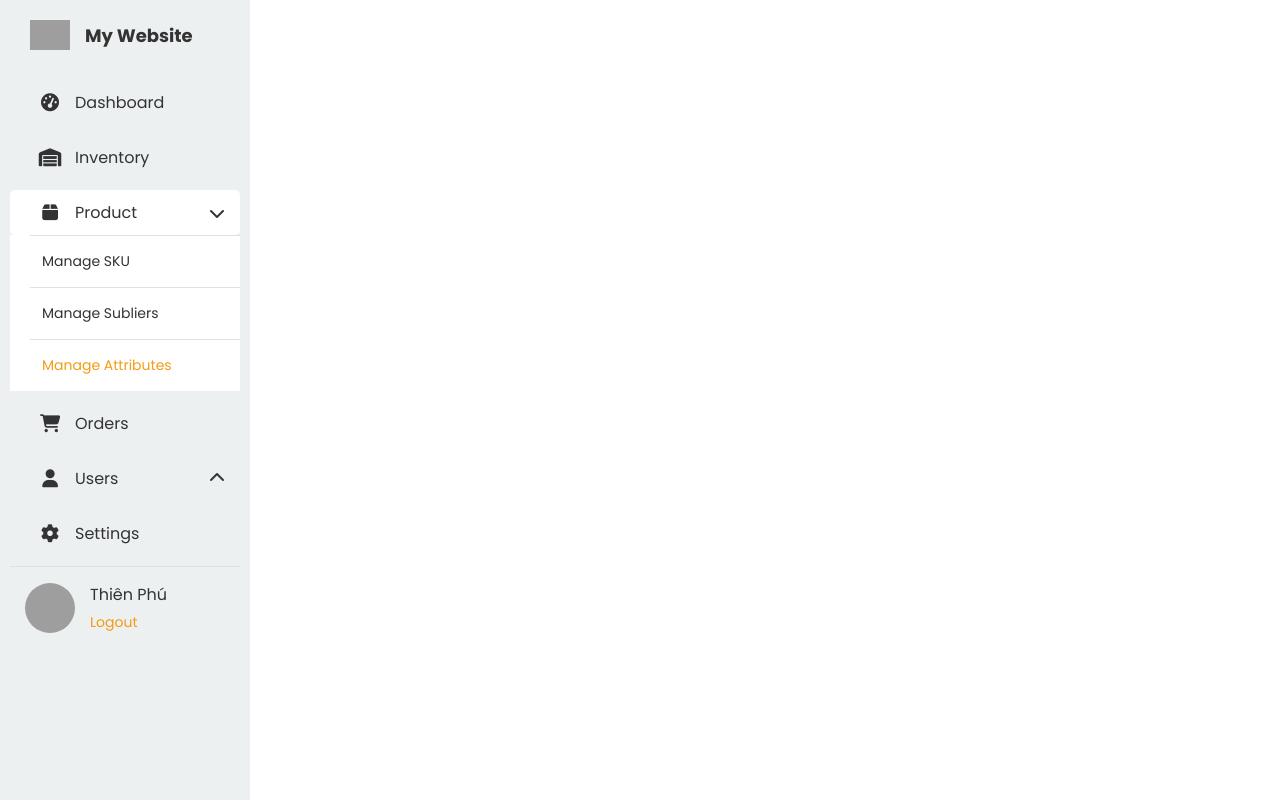
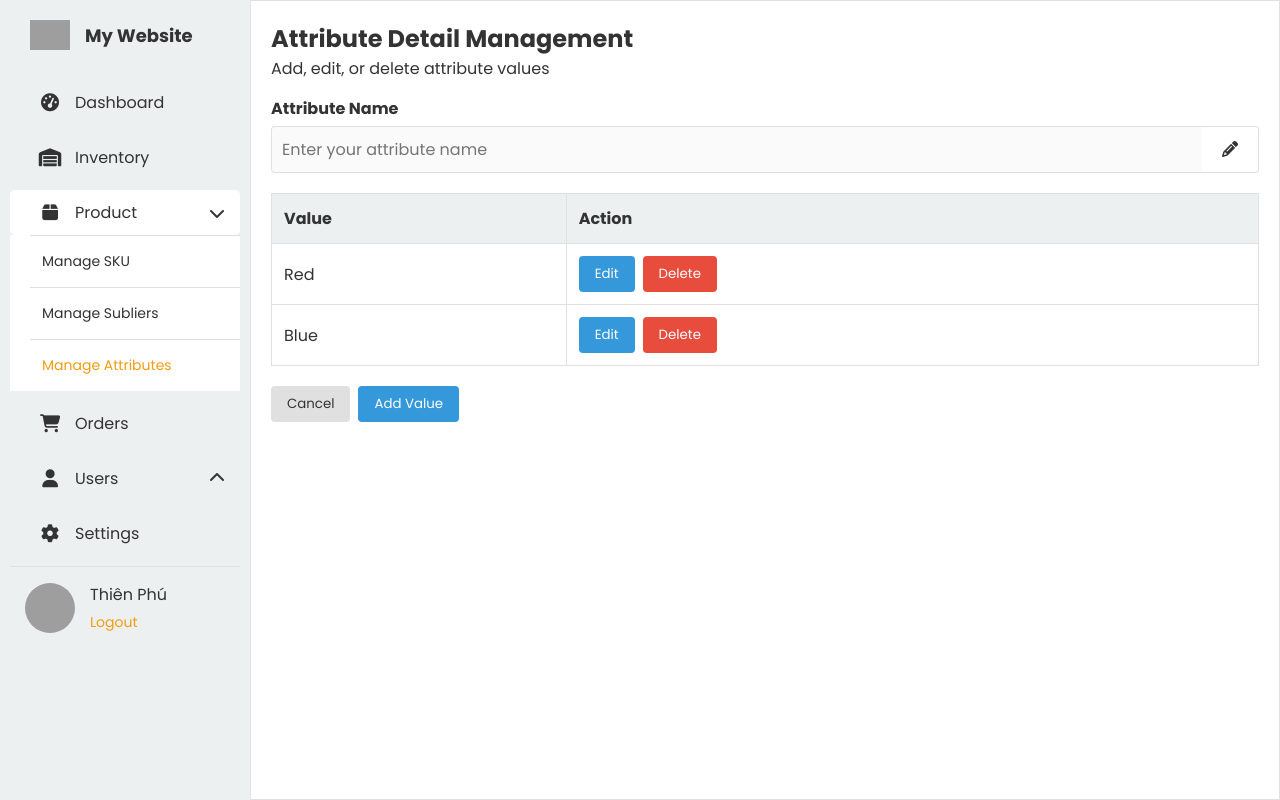
Before and after one commit to lucasngucii/SmartWarehouseManagement-FE, a React (Create React App) app: page /management-attribute in a window 1280 px wide. Built offline with nearby package versions, Linux system fonts and the light colour scheme; grey boxes are pictures that could not be loaded.

Commit message:
hoan thien so bo giao dien attribute

```diff
--- a/src/App.css
+++ b/src/App.css
@@ -81,7 +81,7 @@ table.id-column th:first-child {
     color: #333333;
 }
 
-.add-button {
+.add-button.margin-top-button {
     margin: 20px 0;
 }
 
--- a/src/compoments/Product/Attribute/Attribute.css
+++ b/src/compoments/Product/Attribute/Attribute.css
@@ -0,0 +1,47 @@
+.attribute-detail-management {
+    width: 100%;
+    height: 100%;
+    background-color: #ffffff;
+    padding: 20px;
+    border: 1px solid #e0e0e0;
+}
+
+.attribute-name-lable {
+    margin-top: 15px;
+    font-weight: bolder;
+}
+
+.group-input-attribute-name{
+    display: flex;
+    flex-direction: row;
+    justify-content: space-between;
+    align-items: center;
+}
+
+.hidden-border-right-input-attribute-name{
+    border-right: none!important;
+    border-bottom-right-radius: 0!important;
+    border-top-right-radius: 0!important;
+}
+
+.hidden-border-right-input-attribute-name:focus{
+    border:1px solid #e0e0e0!important;
+    border-right: none!important;
+}
+
+.button-close-edit-attribute-name{
+    background: none;
+    font-size: 16px;
+    cursor: pointer;
+    color: #333333;
+    padding: 10px 20px;
+    border: 1px solid #e0e0e0;
+    border-left: none;
+    border-bottom-right-radius: 4px;
+    border-top-right-radius: 4px;
+}
+
+.button-close-edit-attribute-name:hover {
+    background-color: #f1f1f1;
+    color: #d35400;
+}
--- a/src/compoments/Product/Attribute/Attribute.tsx
+++ b/src/compoments/Product/Attribute/Attribute.tsx
@@ -1,9 +1,132 @@
 import React from "react";
+import {OverLay} from "../../OverLay/OverLay";
+import "./Attribute.css";
+
+interface AttributeDetailManagementProps {
+    handleCancelEditAttribute: () => void;
+}
+
+const AttributeDetailManagement: React.FC<AttributeDetailManagementProps> = ({handleCancelEditAttribute}) => {
+
+    const [showEditAttributeName, setShowEditAttributeName] = React.useState(false);
+
+    const handleEditAttributeName = (e: React.MouseEvent<HTMLButtonElement>) => {
+        e.preventDefault();
+        setShowEditAttributeName(true);
+    }
+
+    const handleCancelEditAttributeName = (e: React.MouseEvent<HTMLButtonElement>) => {
+        e.preventDefault();
+        setShowEditAttributeName(false);
+    }
+
+    return (
+        <div className="attribute-detail-management">
+            <h1 className={"primary-label"}>Attribute Detail Management</h1>
+            <p className={"primary-description"}>Add, edit, or delete attribute values</p>
+            <form className={"form"}>
+                <div className={"form-input-container"}>
+                    <label className={"form-input-lable lable-attribute-name attribute-name-lable"}>Attribute
+                        Name</label>
+                    <div className={"group-input-attribute-name"}>
+                        <input
+                            type={"text"}
+                            disabled={!showEditAttributeName}
+                            className={"form-input hidden-border-right-input-attribute-name"}
+                            placeholder={"Enter your attribute name"}
+                        />
+                        <button onClick={handleEditAttributeName} className={"button-close-edit-attribute-name"}>
+                            <i className="fas fa-pencil-alt"></i>
+                        </button>
+                    </div>
+                </div>
+                {
+                    showEditAttributeName && <div className={"form-input-container"}>
+                        <button onClick={handleCancelEditAttributeName} className="cancel-button">Cancel</button>
+                        <button className="add-button">Save</button>
+                    </div>
+                }
+            </form>
+            <table className="table">
+                <thead>
+                <tr>
+                    <th>Value</th>
+                    <th>Action</th>
+                </tr>
+                </thead>
+                <tbody>
+                <tr>
+                    <td>Red</td>
+                    <td>
+                        <button className="edit-button">Edit</button>
+                        <button className="delete-button">Delete</button>
+                    </td>
+                </tr>
+                <tr>
+                    <td>Blue</td>
+                    <td>
+                        <button className="edit-button">Edit</button>
+                        <button className="delete-button">Delete</button>
+                    </td>
+                </tr>
+                </tbody>
+            </table>
+            <button onClick={handleCancelEditAttribute} className="cancel-button">Cancel</button>
+            <button className="add-button margin-top-button">Add Value</button>
+        </div>
+    );
+};
+
 
 export const Attribute: React.FC = () => {
+
+    const [showEditForm, setShowEditForm] = React.useState(true);
+
+    const handleEdit = () => {
+        setShowEditForm(true);
+    }
+
+    const handleCancelEdit = () => {
+        setShowEditForm(false);
+    }
+
     return (
-        <div>
-            <h1>Attribute</h1>
+        <div className={"container-right"}>
+            <h1 className={"primary-label"}>Attribute Management</h1>
+            <p className={"primary-description"}>Add, edit, or delete attributes</p>
+            <button onClick={handleEdit} className="add-button margin-top-button">Add Attribute</button>
+            <table className={"table"}>
+                <thead>
+                <tr>
+                    <th>Attribute Name</th>
+                    <th>Total Value</th>
+                    <th>Action</th>
+                </tr>
+                </thead>
+                <tbody>
+                <tr>
+                    <td>Color</td>
+                    <td>15</td>
+                    <td>
+                        <button className={"edit-button"}>Edit</button>
+                        <button className={"delete-button"}>Delete</button>
+                    </td>
+                </tr>
+                <tr>
+                    <td>Size</td>
+                    <td>15</td>
+                    <td>
+                        <button className={"edit-button"}>Edit</button>
+                        <button className={"delete-button"}>Delete</button>
+                    </td>
+                </tr>
+                </tbody>
+            </table>
+            {
+                showEditForm && <OverLay>
+                    <AttributeDetailManagement handleCancelEditAttribute={handleCancelEdit}/>
+                </OverLay>
+            }
         </div>
     );
 }
--- a/src/compoments/Product/SKU/SKU.tsx
+++ b/src/compoments/Product/SKU/SKU.tsx
@@ -265,7 +265,7 @@ export const SKU: React.FC = () => {
         <div className="container-right">
             <h1 className="primary-label">SKU Management</h1>
             <p className="primary-description">Manage your SKU codes here</p>
-            <button onClick={openShowOverlay} className="add-button">Add SKU</button>
+            <button onClick={openShowOverlay} className="add-button margin-top-button">Add SKU</button>
             <table className="table">
                 <thead>
                 <tr>
--- a/src/compoments/Product/Sublier/SublierManagement.tsx
+++ b/src/compoments/Product/Sublier/SublierManagement.tsx
@@ -103,7 +103,7 @@ export const SublierManagement: React.FC = () => {
         <div className="container-right">
             <h1 className="primary-label">Sublier Management</h1>
             <p className="primary-description">Manage your suppliers here</p>
-            <button onClick={handleAdd} className="add-button">Add Supplier</button>
+            <button onClick={handleAdd} className="add-button margin-top-button">Add Supplier</button>
             <table className="table id-column">
                 <thead>
                 <tr>
--- a/src/compoments/User/ManagementGroup/ManagementGroup.tsx
+++ b/src/compoments/User/ManagementGroup/ManagementGroup.tsx
@@ -104,7 +104,7 @@ const AddGroupComponent: React.FC<AddGroupComponentProps> = ({hideOverlay, group
             </form>
             <button className="cancel-button" onClick={hideOverlay}>Cancel</button>
             <button
-                className="add-button"
+                className="add-button margin-top-button"
                 onChange={handleSubmit}
             >
                 {groupId ? "Update" : "Add"}
@@ -166,7 +166,7 @@ export const ManagementGroup: React.FC = () => {
         <div className="container-right">
             <h2 className={"primary-label"}>Group Management</h2>
             <p className={"primary-description"}>Here you can manage the permissions of the group</p>
-            <button className="add-button" onClick={handleShowOverlay}>Add Group</button>
+            <button className="add-button margin-top-button" onClick={handleShowOverlay}>Add Group</button>
             <table className="table id-column">
                 <thead>
                 <tr>
--- a/src/compoments/User/ManagementUser/ManagementUser.tsx
+++ b/src/compoments/User/ManagementUser/ManagementUser.tsx
@@ -229,7 +229,7 @@ export const ManagementUser: React.FC = () => {
         <div className="container-right">
             <h2 className={"primary-label"}>User Account Management</h2>
             <p className={"primary-description"}>Manage user accounts and their status</p>
-            <button onClick={handleShowOverlay} className="add-button">Add User</button>
+            <button onClick={handleShowOverlay} className="add-button margin-top-button">Add User</button>
             <table className="table id-column">
                 <thead>
                 <tr>
```
